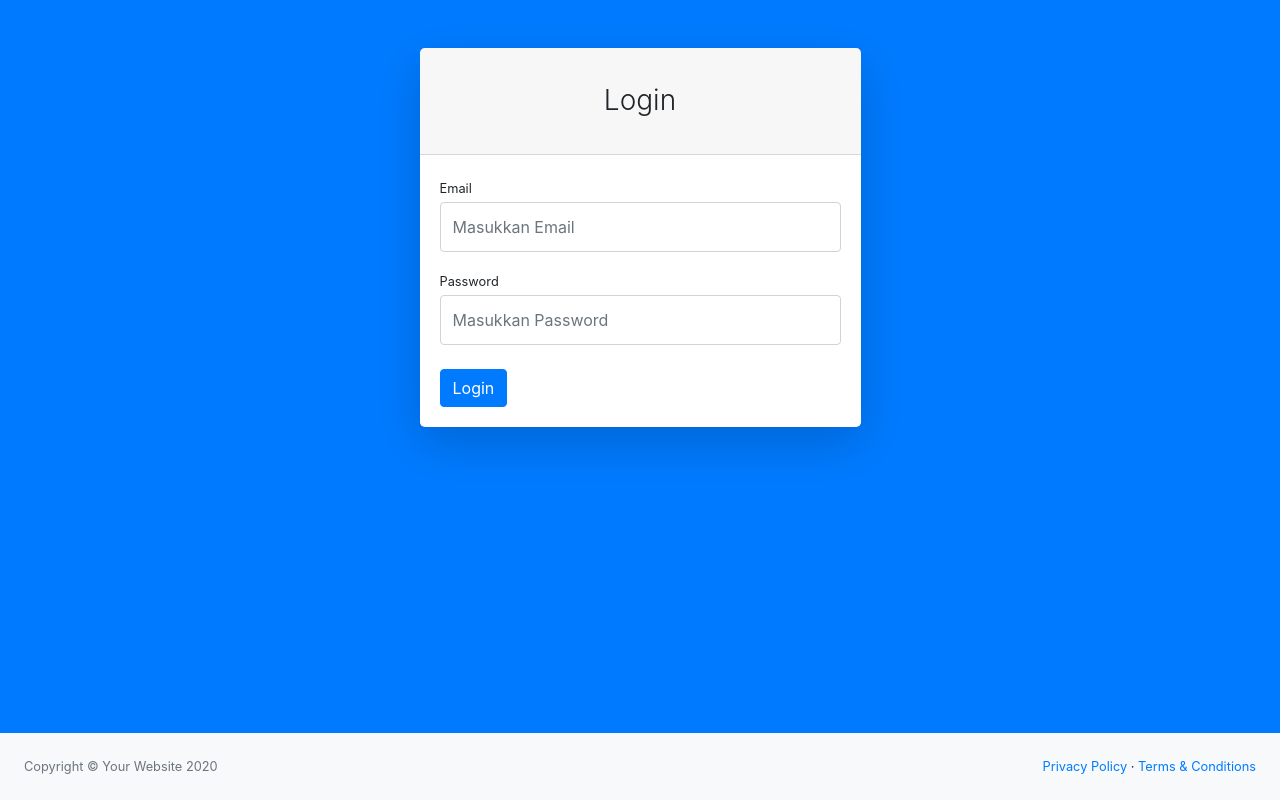
After one commit to adnansurya/vsat_report, a PHP site: page /login.php in a window 1280 px wide. The commit adds this page. Run offline with PHP 8.4, Linux system fonts and the light colour scheme; some libraries are stand-ins or nearby versions.

Commit message:
implement login

```diff
--- /dev/null
+++ b/access/db_access.php
@@ -0,0 +1,15 @@
+<?php
+    define('DB_SERVER', 'localhost');
+    define('DB_USERNAME', 'admin');
+    define('DB_PASSWORD', 'makassar');
+    define('DB_DATABASE', 'vsat_db');
+    $conn = mysqli_connect(DB_SERVER,DB_USERNAME,DB_PASSWORD,DB_DATABASE);
+
+    $date = new DateTime("now", new DateTimeZone('Asia/Makassar') );
+    $waktu = $date->format('Y-m-d H:i:s');
+    $timestamp = date_timestamp_get($date);
+
+    if(!$conn){
+        echo 'Database Access Denied';
+    }
+?>
--- /dev/null
+++ b/login.php
@@ -0,0 +1,97 @@
+<?php
+    include("access/db_access.php");
+    session_start();
+
+    if(isset($_SESSION['login_user'])){
+        header("location:index.php");
+    }
+
+    if($_SERVER["REQUEST_METHOD"] == "POST") {
+       // username and password sent from form
+
+       $myemail = mysqli_real_escape_string($conn,$_POST['email']);
+       $mypassword = mysqli_real_escape_string($conn,$_POST['password']);
+
+       $sql = "SELECT * FROM user WHERE email = '".$myemail."' and pass = '".$mypassword."'";
+       $result = mysqli_query($conn,$sql);
+       $row = mysqli_fetch_array($result,MYSQLI_ASSOC);
+       $nama = $row['nama'];
+       $role = $row['role'];
+
+       $count = mysqli_num_rows($result);
+
+       //echo $count;
+
+       // If result matched $myusername and $mypassword, table row must be 1 row
+       if($count == 1) {
+        //   session_register("myname");
+          $_SESSION['login_user'] = $nama;
+          $_SESSION['login_role'] = $role;
+          echo $nama;
+          header("location: index.php");
+
+
+       }else {
+          $error = "Your Login Name or Password is invalid";
+          echo $error;
+
+       }
+    }
+?>
+
+<!DOCTYPE html>
+<html lang="en">
+    <head>
+        <?php include('partials/global.php') ?>
+        <?php include('partials/head.php'); ?>
+
+        <title><?php echo $webname; ?> - Login</title>
+    </head>
+    <body class="bg-primary">
+        <div id="layoutAuthentication">
+            <div id="layoutAuthentication_content">
+                <main>
+                    <div class="container">
+                        <div class="row justify-content-center">
+                            <div class="col-lg-5">
+                                <div class="card shadow-lg border-0 rounded-lg mt-5">
+                                    <div class="card-header"><h3 class="text-center font-weight-light my-4">Login</h3></div>
+                                    <div class="card-body">
+                                        <form action="" method="post">
+                                            <div class="form-group">
+                                                <label class="small mb-1" for="inputEmailAddress">Email</label>
+                                                <input class="form-control py-4" id="inputEmailAddress" type="email" placeholder="Masukkan Email" name="email"/>
+                                            </div>
+                                            <div class="form-group">
+                                                <label class="small mb-1" for="inputPassword">Password</label>
+                                                <input class="form-control py-4" id="inputPassword" type="password" placeholder="Masukkan Password" name="password"/>
+                                            </div>
+                                            <div class="form-group d-flex align-items-center justify-content-between mt-4 mb-0">
+                                                <button class="btn btn-primary" href="index.php" type="submit">Login</button>
+                                            </div>
+                                        </form>
+                                    </div>
+                                </div>
+                            </div>
+                        </div>
+                    </div>
+                </main>
+            </div>
+            <div id="layoutAuthentication_footer">
+                <footer class="py-4 bg-light mt-auto">
+                    <div class="container-fluid">
+                        <div class="d-flex align-items-center justify-content-between small">
+                            <div class="text-muted">Copyright &copy; Your Website 2020</div>
+                            <div>
+                                <a href="#">Privacy Policy</a>
+                                &middot;
+                                <a href="#">Terms &amp; Conditions</a>
+                            </div>
+                        </div>
+                    </div>
+                </footer>
+            </div>
+        </div>
+       <?php include('partials/scripts.php'); ?>
+    </body>
+</html>
--- a/partials/global.php
+++ b/partials/global.php
@@ -2,4 +2,6 @@
     $webname = 'VSAT';
     $server = $_SERVER['SERVER_NAME'];
     $pagenow = basename($_SERVER['PHP_SELF']);
+
+    include('access/db_access.php');
 ?>
```
Also changed, not shown: access/session.php (added, +17 -0 lines), logout.php (added, +7 -0 lines), partials/sidebar.php (+9 -0 lines).
